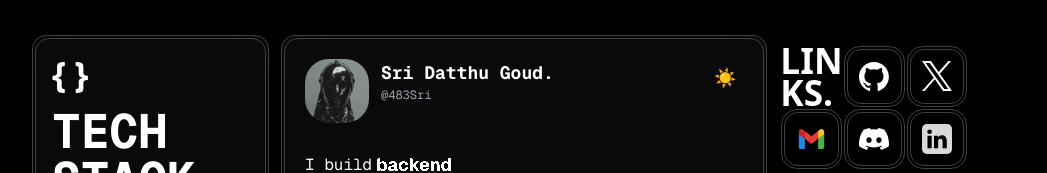
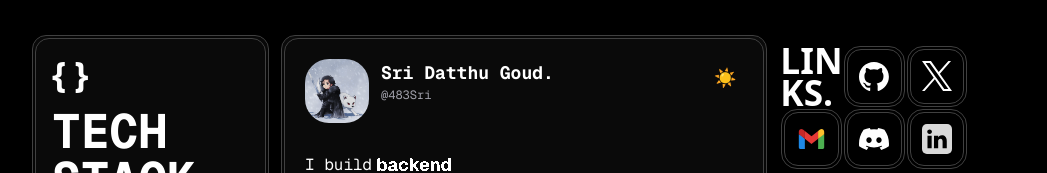
Before and after one commit to Sridatthu/portfolio, a Next.js app: page / in a window 1280 px wide. Shown: the top 173 px of the page, without its empty margins (116-1163 px from the left). Built offline with nearby package versions, Linux system fonts and the light colour scheme; no server answers.

Commit message:
updated profile photo

```diff
--- a/components/Profile.tsx
+++ b/components/Profile.tsx
@@ -52,7 +52,7 @@ const Profile = () => {
             <div className="flex gap-3">
               <Image
                 alt="profile"
-                src={pfp}
+                src="/jonsnow.png"
                 width={64}
                 height={64}
                 className="size-16 rounded-3xl opacity-90"
```
Also changed, not shown: public/jonsnow.png (added).
